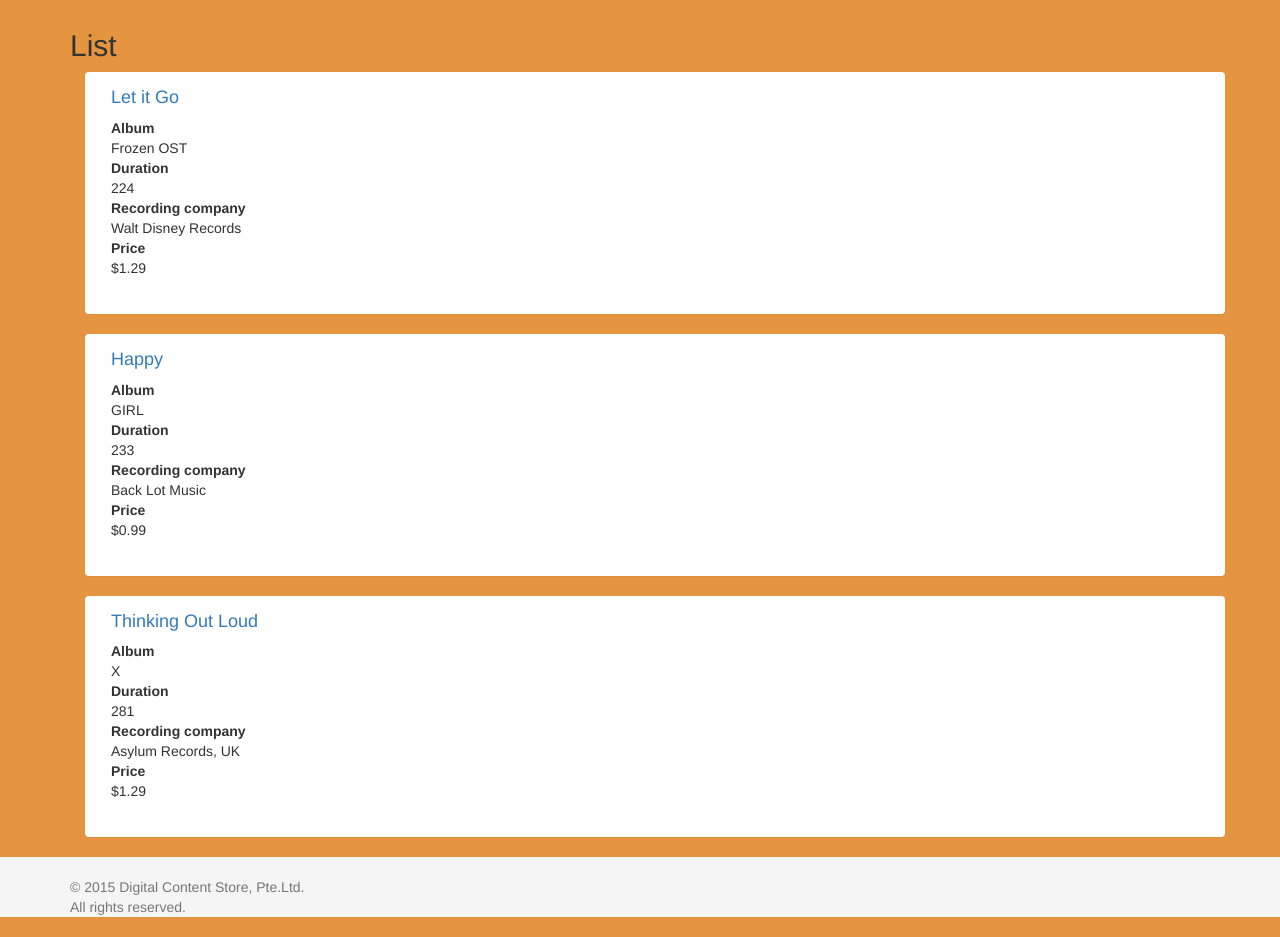
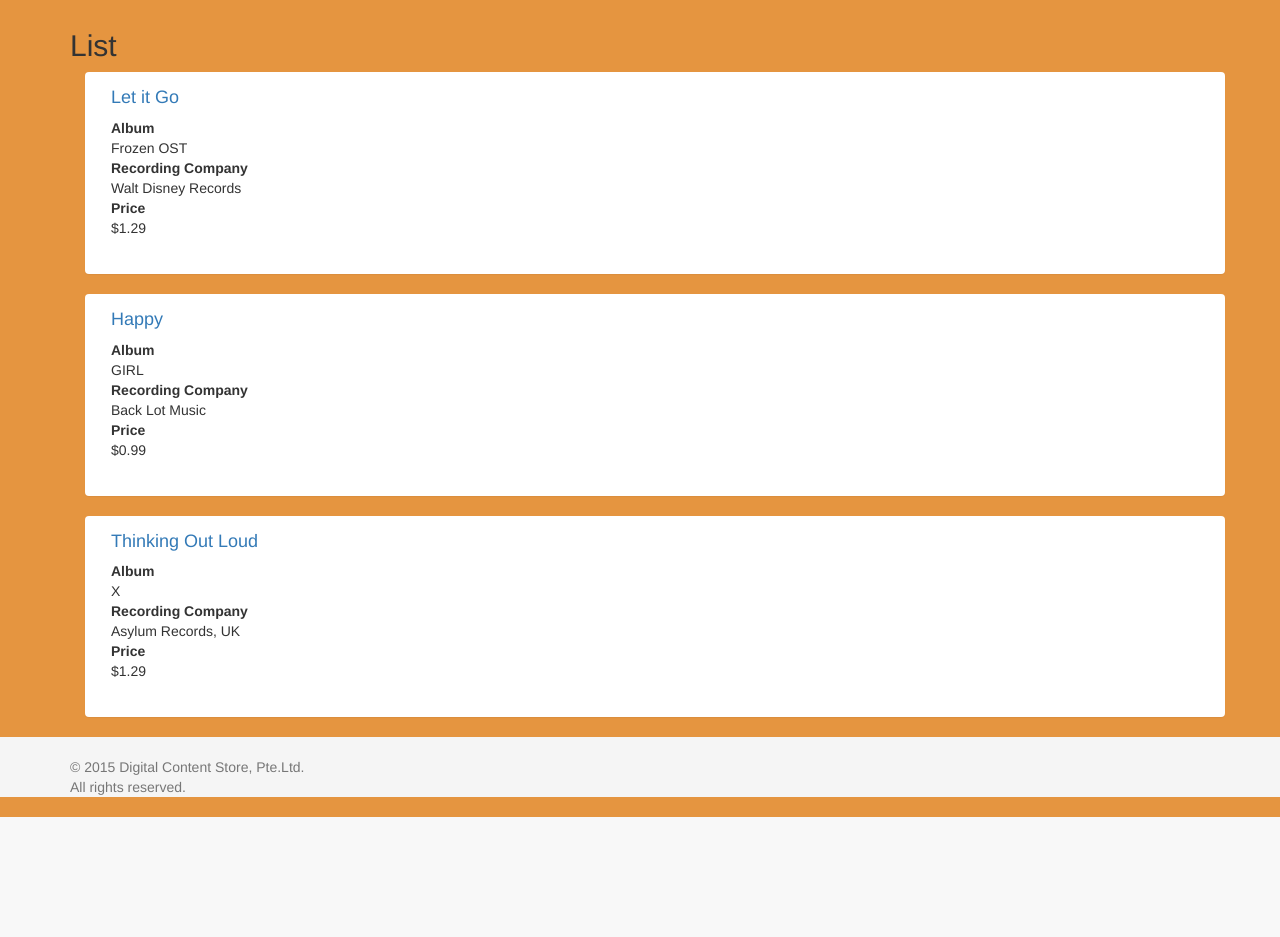
Before and after one commit to 9gix/dcs, a Django app: template multimedia/templates/multimedia/music_list.html in a window 1280 px wide. Shown: the part 51-988 px from the top of the page. After the commit the page ends 868 px from the top, so only its background shows below. Run offline with Django 3.2, Linux system fonts and the light colour scheme; the template is opened without the code that fills it: values that come from a table or form of the project are taken from there, others are empty; data comes from the database, SQL or seed files in the repository; parts of the project's set-up code (start-up, migrations or seed data) failed here and were passed over; some libraries are stand-ins or nearby versions.

Commit message:
Remove duration from music list

```diff
--- a/multimedia/managers.py
+++ b/multimedia/managers.py
@@ -83,7 +83,6 @@
                   mul.id AS id,
                   mul.name AS name,
                   a.name AS album,
-                  duration,
                   price,
                   o.name AS organisation
                 FROM multimedia mul, music mus, album_music am, album a, organisation o
--- a/multimedia/templates/multimedia/music_list.html
+++ b/multimedia/templates/multimedia/music_list.html
@@ -19,9 +19,7 @@
     {% endfor %}
     <dt>Album</dt>
     <dd>{{ item.album }}</dd>
-    <dt>Duration</dt>
-    <dd>{{ item.duration }}</dd>
-    <dt>Recording company</dt>
+    <dt>Recording Company</dt>
     <dd>{{ item.organisation }}</dd>
     <dt>Price</dt>
     <dd>${{ item.price }}</dd>
```
